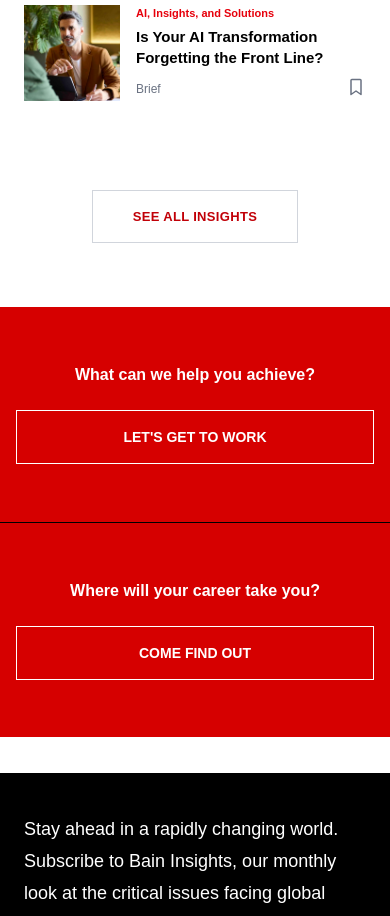
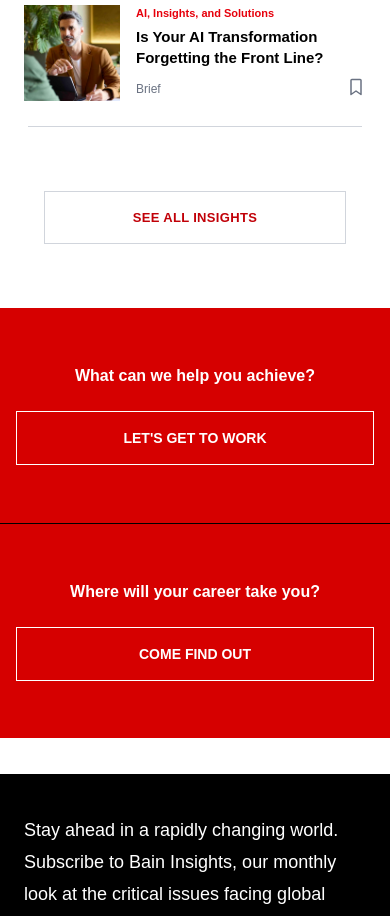
Before and after one commit to jewelthomas-26/bain, a Next.js app: page / in a window 390 px wide. Shown: the part 3520-4436 px from the top of the page. Built offline with nearby package versions, Linux system fonts and the light colour scheme.

Commit message:
Champion section update

```diff
--- a/app/components/LatestInsights.tsx
+++ b/app/components/LatestInsights.tsx
@@ -82,6 +82,8 @@ const LatestInsights = () => {
                 {item.description}
               </p>
 
+
+
               {/* Footer */}
               <div className="mt-2 lg:mt-auto flex items-center justify-between lg:pt-1 text-[12px] lg:text-[13px] text-gray-500">
                 <span>{item.type}</span>
@@ -103,10 +105,10 @@ const LatestInsights = () => {
           </div>
         ))}
       </div>
-
+<div className="block lg:hidden mx-1 h-px bg-gray-300"></div>
       {/* Button */}
       <div className="flex justify-center mt-16">
-        <button className="border border-gray-300 text-[13px] px-10 py-4 text-red-700 font-semibold uppercase tracking-wide transition-all duration-300 hover:bg-red-800 hover:text-white hover:border-red-800">
+        <button className="border border-gray-300 text-[13px] px-22 sm:px-10 py-4 text-red-700 font-semibold uppercase tracking-wide transition-all duration-300 hover:bg-red-800 hover:text-white hover:border-red-800">
           See All Insights
         </button>
       </div>
```
